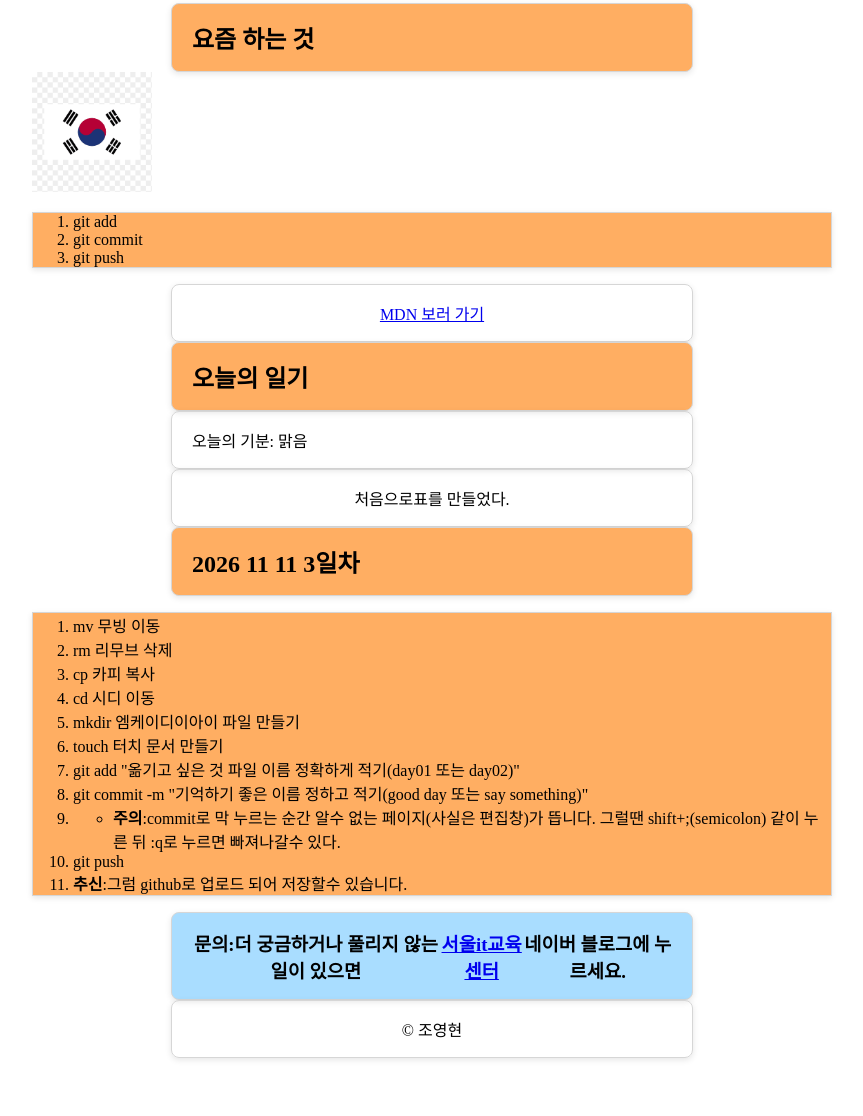
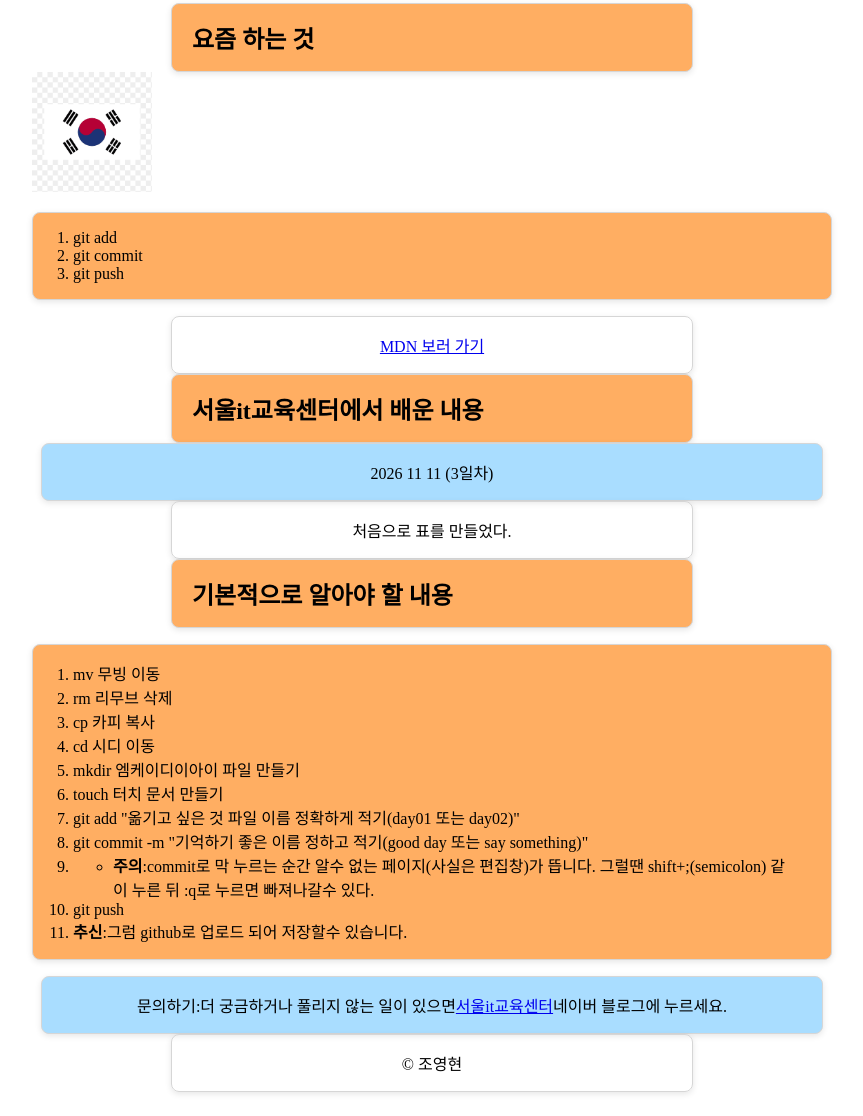
Before and after one commit to yhjo1004g/my-site, a plain HTML site: page index.html in a window 1280 px wide. Shown: the part 125-1241 px from the top of the page, without its empty margins (208-1071 px from the left). Before the commit the page ends 1207 px from the top, so only its background shows below. Drawn offline with Linux system fonts and the light colour scheme.

Commit message:
koreanmark

```diff
--- a/css/style.css
+++ b/css/style.css
@@ -62,21 +62,7 @@ h2 {
     margin: 0 auto;
     text-align: center;
 }
-h3 {
-    background: rgb(169, 221, 255);
-    color: rgb(0, 0, 0);
-    align-items: center;
-        border-radius: 8px;
-    padding: 16px 20px;
-    box-shadow: 0 2px 6px rgb(0 0 0 / 10%);
-    flex: 1 1 200px;
-    border: 1px solid rgb(214, 214, 214);
-    display: flex;
-    justify-content: space-between;
-    width: 60%;
-    margin: 0 auto;
-    text-align: center;
-}
+
 table {
     background: rgb(196, 255, 196);
     width: 60%;
@@ -84,15 +70,17 @@ table {
     text-align: center;
 }
 div {
+    background: rgb(169, 221, 255);
+    color: rgb(0, 0, 0);
     border-radius: 8px;
-    padding: 16px 20px;
+    padding: 16px 30px;
     box-shadow: 0 2px 6px rgb(0 0 0 / 10%);
     flex: 1 1 200px;
     border: 1px solid rgb(214, 214, 214);
     display: flex;
-    justify-content: space-between;
-    align-items: center;
-    width: 60%;
+    justify-content: center;
+    align-items: stretch;
+    width: 90%;
     margin: 0 auto;
 }
 ol {
@@ -101,6 +89,8 @@ ol {
     box-shadow: 0 2px 6px rgb(0 0 0 / 10%);
     flex: 1 1 200px;
     border: 1px solid rgb(214, 214, 214);
+    border-radius: 8px;
+    padding: 16px 40px;
 }
 @media (max-width: 599px) {
   header {
--- a/index.html
+++ b/index.html
@@ -33,11 +33,11 @@
             target="_blank">MDN 보러 가기</a></p>
     </section>
     <article>
-      <h2>오늘의 일기</h2>
-      <div>오늘의 기분: 맑음</div>
-      <p>처음으로 <span>표</span>를 만들었다.</p>
+      <h2>서울it교육센터에서 배운 내용</h2>
+      <div>2026 11 11 (3일차)</div>
+      <p>처음으로 표를 만들었다.</p>
     </article>
-      <h2>2026 11 11 3일차</h2>
+      <h2>기본적으로 알아야 할 내용</h2>
     <ol>
       <li>mv 무빙 이동</li>
       <li>rm 리무브 삭제</li>
@@ -56,7 +56,7 @@
       <li><strong>추신</strong>:그럼 github로 업로드 되어 저장할수 있습니다.</li></ul></li>
     </ol>
 
-        <h3 id="contact">문의:더 궁금하거나 풀리지 않는 일이 있으면 <a href="https://cafe.naver.com/seoulitacademy">서울it교육센터</a> 네이버 블로그에 누르세요.</h3>
+      <div id="contact">문의하기:더 궁금하거나 풀리지 않는 일이 있으면 <a href="https://cafe.naver.com/seoulitacademy">서울it교육센터</a> 네이버 블로그에 누르세요.</div>
          <footer><p>&copy; 조영현</p></footer>
 </body>
 </html>
```
